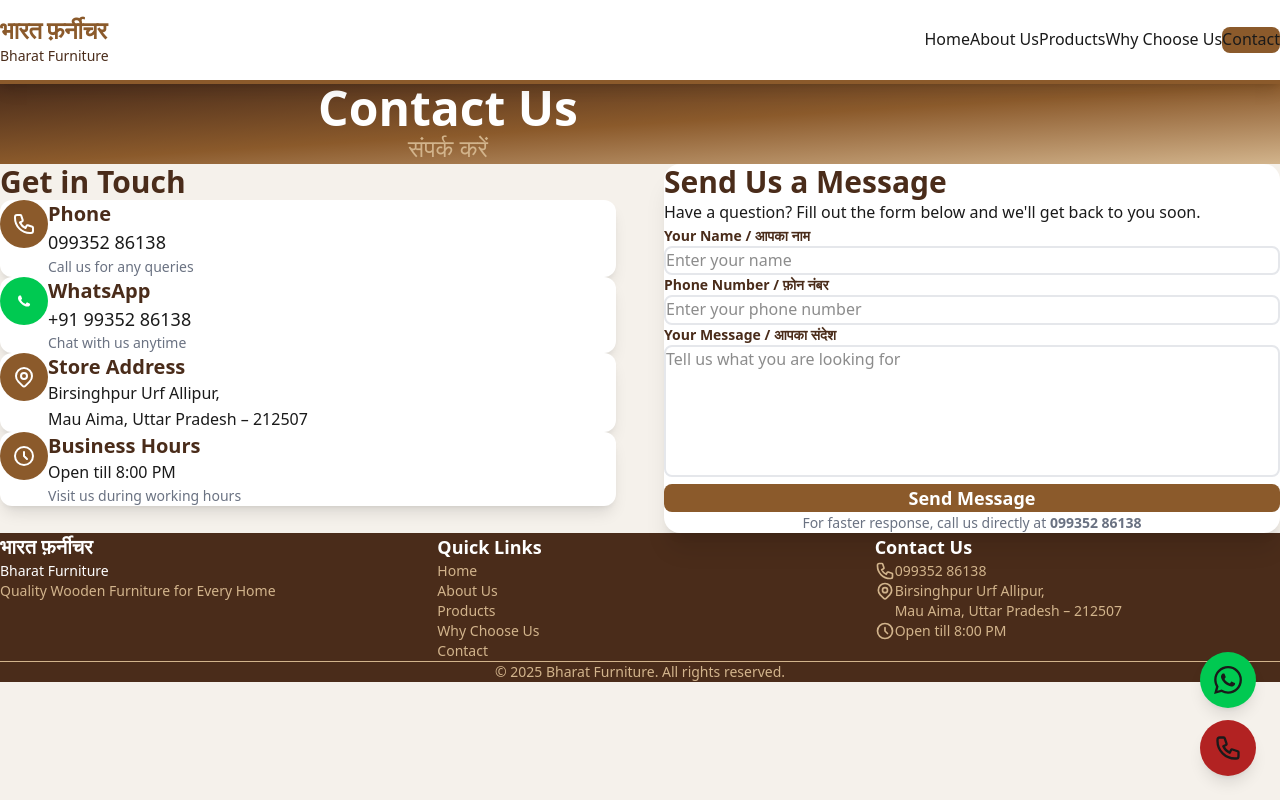
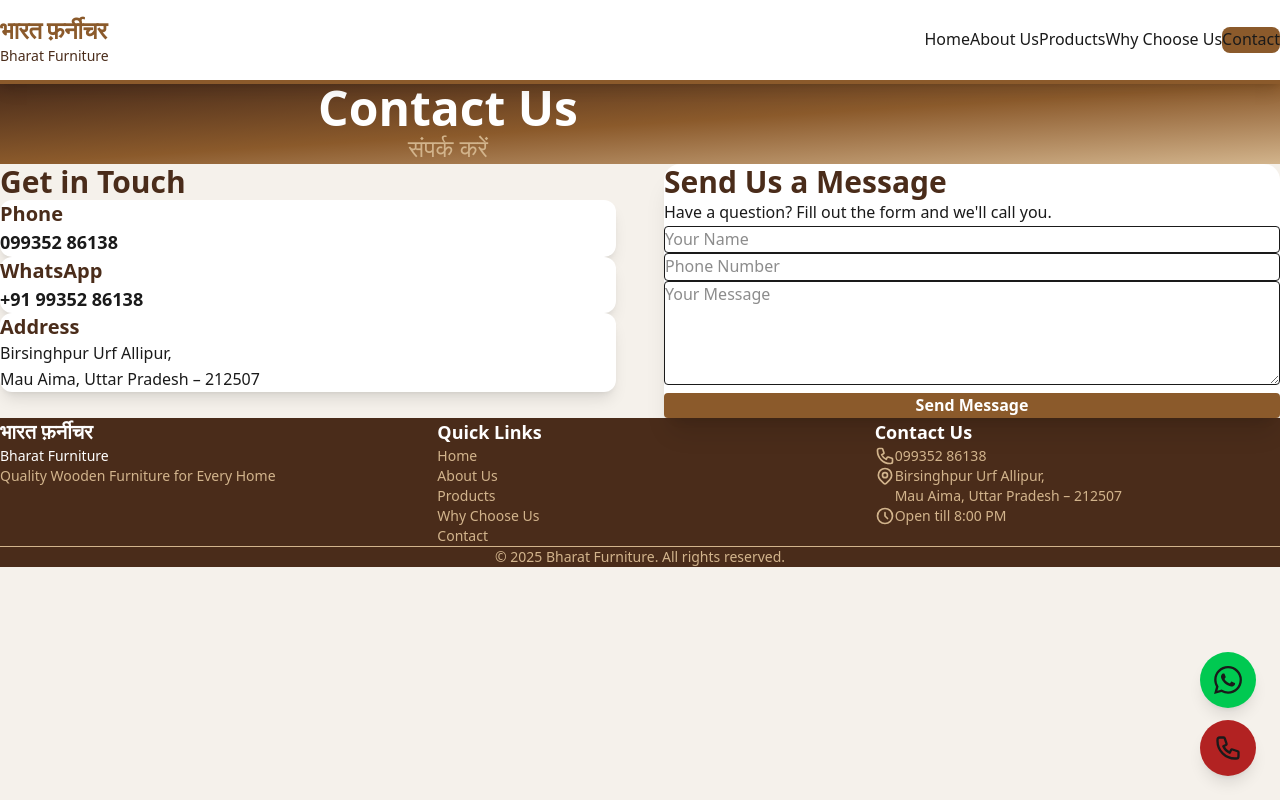
Before and after one commit to keerti0singh-cmyn/bharat-furniture, a Next.js app: page /contact in a window 1280 px wide. Built offline with nearby package versions, Linux system fonts and the light colour scheme.

Commit message:
Fix contact page client component and remove metadata

```diff
--- a/app/contact/page.tsx
+++ b/app/contact/page.tsx
@@ -1,14 +1,8 @@
+'use client';
+
 import Navbar from '@/components/Navbar';
 import Footer from '@/components/Footer';
 import FloatingButtons from '@/components/FloatingButtons';
-
-export const metadata = {
-  title: 'Contact Us | Bharat Furniture - Mau Aima, Uttar Pradesh',
-  description:
-    'Contact Bharat Furniture in Mau Aima, Uttar Pradesh. Call us at 099352 86138, visit our store, or WhatsApp us. Get quality wooden furniture today!',
-  keywords:
-    'Contact Bharat Furniture, Furniture Shop Phone, Mau Aima Address, Furniture Store Location Uttar Pradesh',
-};
 
 export default function Contact() {
   return (
@@ -26,107 +20,41 @@ export default function Contact() {
         <section className="py-16 px-4">
           <div className="max-w-7xl mx-auto">
             <div className="grid grid-cols-1 lg:grid-cols-2 gap-12">
+              {/* LEFT INFO */}
               <div>
                 <h2 className="text-3xl font-bold text-dark mb-8">
                   Get in Touch
                 </h2>
 
                 <div className="space-y-6">
-                  {/* Phone */}
-                  <div className="bg-white rounded-xl shadow-lg p-6 hover:shadow-xl transition-all">
-                    <div className="flex items-start space-x-4">
-                      <div className="w-12 h-12 bg-primary rounded-full flex items-center justify-center flex-shrink-0">
-                        <svg
-                          className="w-6 h-6 text-white"
-                          fill="none"
-                          viewBox="0 0 24 24"
-                          stroke="currentColor"
-                        >
-                          <path
-                            strokeLinecap="round"
-                            strokeLinejoin="round"
-                            strokeWidth={2}
-                            d="M3 5a2 2 0 012-2h3.28a1 1 0 01.948.684l1.498 4.493a1 1 0 01-.502 1.21l-2.257 1.13a11.042 11.042 0 005.516 5.516l1.13-2.257a1 1 0 011.21-.502l4.493 1.498a1 1 0 01.684.949V19a2 2 0 01-2 2h-1C9.716 21 3 14.284 3 6V5z"
-                          />
-                        </svg>
-                      </div>
-                      <div>
-                        <h3 className="text-xl font-bold text-dark mb-2">
-                          Phone
-                        </h3>
+                  <div className="bg-white rounded-xl shadow-lg p-6">
+                    <h3 className="text-xl font-bold text-dark mb-2">Phone</h3>
                     <a
                       href="tel:09935286138"
-                          className="text-foreground text-lg hover:text-primary transition-colors"
+                      className="text-lg text-primary font-semibold"
                     >
                       099352 86138
                     </a>
-                        <p className="text-sm text-gray-500 mt-1">
-                          Call us for any queries
-                        </p>
-                      </div>
-                    </div>
                   </div>
 
-                  {/* WhatsApp */}
-                  <div className="bg-white rounded-xl shadow-lg p-6 hover:shadow-xl transition-all">
-                    <div className="flex items-start space-x-4">
-                      <div className="w-12 h-12 bg-green-500 rounded-full flex items-center justify-center flex-shrink-0">
-                        <svg
-                          className="w-6 h-6 text-white"
-                          fill="currentColor"
-                          viewBox="0 0 24 24"
-                        >
-                          <path d="M17.472 14.382c-.297-.149-1.758-.867-2.03-.967-.273-.099-.471-.148-.67.15-.197.297-.767.966-.94 1.164-.173.199-.347.223-.644.075-.297-.15-1.255-.463-2.39-1.475-.883-.788-1.48-1.761-1.653-2.059-.173-.297-.018-.458.13-.606.134-.133.298-.347.446-.52.149-.174.198-.298.298-.497.099-.198.05-.371-.025-.52-.075-.149-.669-1.612-.916-2.207-.242-.579-.487-.5-.669-.51-.173-.008-.371-.01-.57-.01-.198 0-.52.074-.792.372-.272.297-1.04 1.016-1.04 2.479 0 1.462 1.065 2.875 1.213 3.074.149.198 2.096 3.2 5.077 4.487.709.306 1.262.489 1.694.625.712.227 1.36.195 1.871.118.571-.085 1.758-.719 2.006-1.413.248-.694.248-1.289.173-1.413-.074-.124-.272-.198-.57-.347" />
-                        </svg>
-                      </div>
-                      <div>
+                  <div className="bg-white rounded-xl shadow-lg p-6">
                     <h3 className="text-xl font-bold text-dark mb-2">
                       WhatsApp
                     </h3>
                     <a
                       href="https://wa.me/919935286138"
                       target="_blank"
-                          rel="noopener noreferrer"
-                          className="text-foreground text-lg hover:text-green-600 transition-colors"
+                      className="text-lg text-green-600 font-semibold"
                     >
                       +91 99352 86138
                     </a>
-                        <p className="text-sm text-gray-500 mt-1">
-                          Chat with us anytime
-                        </p>
-                      </div>
-                    </div>
                   </div>
 
-                  {/* Address */}
-                  <div className="bg-white rounded-xl shadow-lg p-6 hover:shadow-xl transition-all">
-                    <div className="flex items-start space-x-4">
-                      <div className="w-12 h-12 bg-primary rounded-full flex items-center justify-center flex-shrink-0">
-                        <svg
-                          className="w-6 h-6 text-white"
-                          fill="none"
-                          viewBox="0 0 24 24"
-                          stroke="currentColor"
-                        >
-                          <path
-                            strokeLinecap="round"
-                            strokeLinejoin="round"
-                            strokeWidth={2}
-                            d="M17.657 16.657L13.414 20.9a1.998 1.998 0 01-2.827 0l-4.244-4.243a8 8 0 1111.314 0z"
-                          />
-                          <path
-                            strokeLinecap="round"
-                            strokeLinejoin="round"
-                            strokeWidth={2}
-                            d="M15 11a3 3 0 11-6 0 3 3 0 016 0z"
-                          />
-                        </svg>
-                      </div>
-                      <div>
+                  <div className="bg-white rounded-xl shadow-lg p-6">
                     <h3 className="text-xl font-bold text-dark mb-2">
-                          Store Address
+                      Address
                     </h3>
-                        <p className="text-foreground">
+                    <p>
                       Birsinghpur Urf Allipur,
                       <br />
                       Mau Aima, Uttar Pradesh – 212507
@@ -135,106 +63,45 @@ export default function Contact() {
                 </div>
               </div>
 
-                  {/* Hours */}
-                  <div className="bg-white rounded-xl shadow-lg p-6 hover:shadow-xl transition-all">
-                    <div className="flex items-start space-x-4">
-                      <div className="w-12 h-12 bg-primary rounded-full flex items-center justify-center flex-shrink-0">
-                        <svg
-                          className="w-6 h-6 text-white"
-                          fill="none"
-                          viewBox="0 0 24 24"
-                          stroke="currentColor"
-                        >
-                          <path
-                            strokeLinecap="round"
-                            strokeLinejoin="round"
-                            strokeWidth={2}
-                            d="M12 8v4l3 3m6-3a9 9 0 11-18 0 9 9 0 0118 0z"
-                          />
-                        </svg>
-                      </div>
-                      <div>
-                        <h3 className="text-xl font-bold text-dark mb-2">
-                          Business Hours
-                        </h3>
-                        <p className="text-foreground">Open till 8:00 PM</p>
-                        <p className="text-sm text-gray-500 mt-1">
-                          Visit us during working hours
-                        </p>
-                      </div>
-                    </div>
-                  </div>
-                </div>
-              </div>
-
-              {/* Form */}
-              <div>
+              {/* FORM */}
               <div className="bg-white rounded-2xl shadow-xl p-8">
                 <h2 className="text-3xl font-bold text-dark mb-6">
                   Send Us a Message
                 </h2>
-                  <p className="text-foreground mb-6">
-                    Have a question? Fill out the form below and we&apos;ll get
-                    back to you soon.
+
+                <p className="mb-6">
+                  Have a question? Fill out the form and we&apos;ll call you.
                 </p>
 
-                  <form className="space-y-6">
-                    <div>
-                      <label className="block text-sm font-semibold text-dark mb-2">
-                        Your Name / आपका नाम
-                      </label>
+                <form className="space-y-4">
                   <input
                     type="text"
-                        className="w-full px-4 py-3 rounded-lg border-2 border-gray-200 focus:border-primary focus:outline-none"
-                        placeholder="Enter your name"
+                    placeholder="Your Name"
+                    className="w-full border p-3 rounded"
                   />
-                    </div>
-
-                    <div>
-                      <label className="block text-sm font-semibold text-dark mb-2">
-                        Phone Number / फ़ोन नंबर
-                      </label>
                   <input
                     type="tel"
-                        className="w-full px-4 py-3 rounded-lg border-2 border-gray-200 focus:border-primary focus:outline-none"
-                        placeholder="Enter your phone number"
+                    placeholder="Phone Number"
+                    className="w-full border p-3 rounded"
                   />
-                    </div>
-
-                    <div>
-                      <label className="block text-sm font-semibold text-dark mb-2">
-                        Your Message / आपका संदेश
-                      </label>
                   <textarea
-                        rows={5}
-                        className="w-full px-4 py-3 rounded-lg border-2 border-gray-200 focus:border-primary focus:outline-none resize-none"
-                        placeholder="Tell us what you are looking for"
+                    placeholder="Your Message"
+                    rows={4}
+                    className="w-full border p-3 rounded"
                   />
-                    </div>
 
                   <button
                     type="button"
                     onClick={() =>
                       alert(
-                          'Thank you for your message! Please call us at 09935286138 for immediate assistance.'
+                        'Thank you! Please call us at 09935286138 for quick response.'
                       )
                     }
-                      className="w-full bg-primary hover:bg-dark text-white py-4 rounded-lg text-lg font-bold"
+                    className="w-full bg-primary text-white py-3 rounded font-bold"
                   >
                     Send Message
                   </button>
                 </form>
-
-                  <div className="mt-6 text-center text-sm text-gray-500">
-                    For faster response, call us directly at{' '}
-                    <a
-                      href="tel:09935286138"
-                      className="text-primary font-semibold"
-                    >
-                      099352 86138
-                    </a>
-                  </div>
-                </div>
               </div>
             </div>
           </div>
```
Lines whose indentation alone changed are shown as unchanged.
